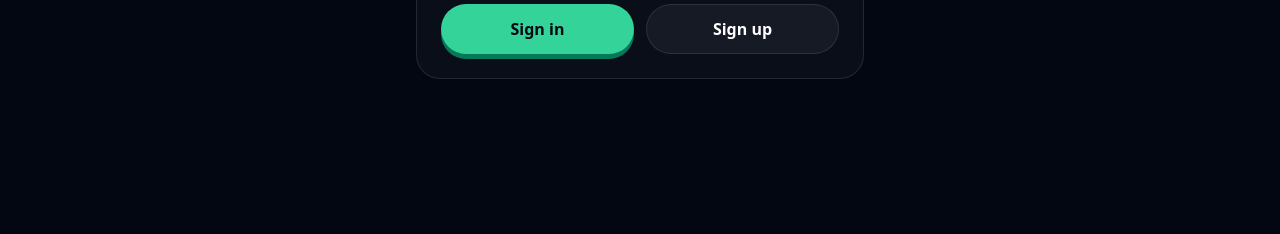
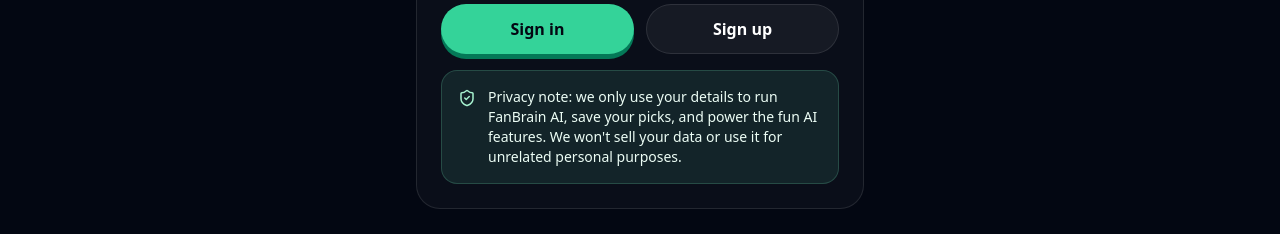
Before and after one commit to justinunderhill/fanbrainai, a Next.js app: page /auth in a window 1280 px wide. Shown: the part 538-772 px from the top of the page. Built offline with nearby package versions, Linux system fonts and the light colour scheme; no server answers.

Commit message:
Add auth privacy reassurance

```diff
--- a/src/app/auth/page.tsx
+++ b/src/app/auth/page.tsx
@@ -2,6 +2,7 @@
 
 import { useState } from 'react';
 import { useRouter } from 'next/navigation';
+import { ShieldCheck } from 'lucide-react';
 import { createClient } from '@/lib/supabase/browser';
 
 type AuthMode = 'magic' | 'password';
@@ -202,8 +203,10 @@
                 Sign up
               </button>
             </div>
+            <PrivacyNote />
           </>
         ) : (
+          <>
             <button
               type="button"
               disabled={loading}
@@ -212,6 +215,8 @@
             >
               Send magic link
             </button>
+            <PrivacyNote />
+          </>
         )}
       </div>
 
@@ -228,3 +233,15 @@
     </div>
   );
 }
+
+function PrivacyNote() {
+  return (
+    <div className="flex gap-3 rounded-2xl border border-emerald-300/20 bg-emerald-300/10 p-4 text-sm text-emerald-50">
+      <ShieldCheck size={18} className="mt-0.5 shrink-0 text-emerald-200" />
+      <p>
+        Privacy note: we only use your details to run FanBrain AI, save your picks, and power the fun AI features.
+        We won&apos;t sell your data or use it for unrelated personal purposes.
+      </p>
+    </div>
+  );
+}
```
Lines whose indentation alone changed are shown as unchanged.
